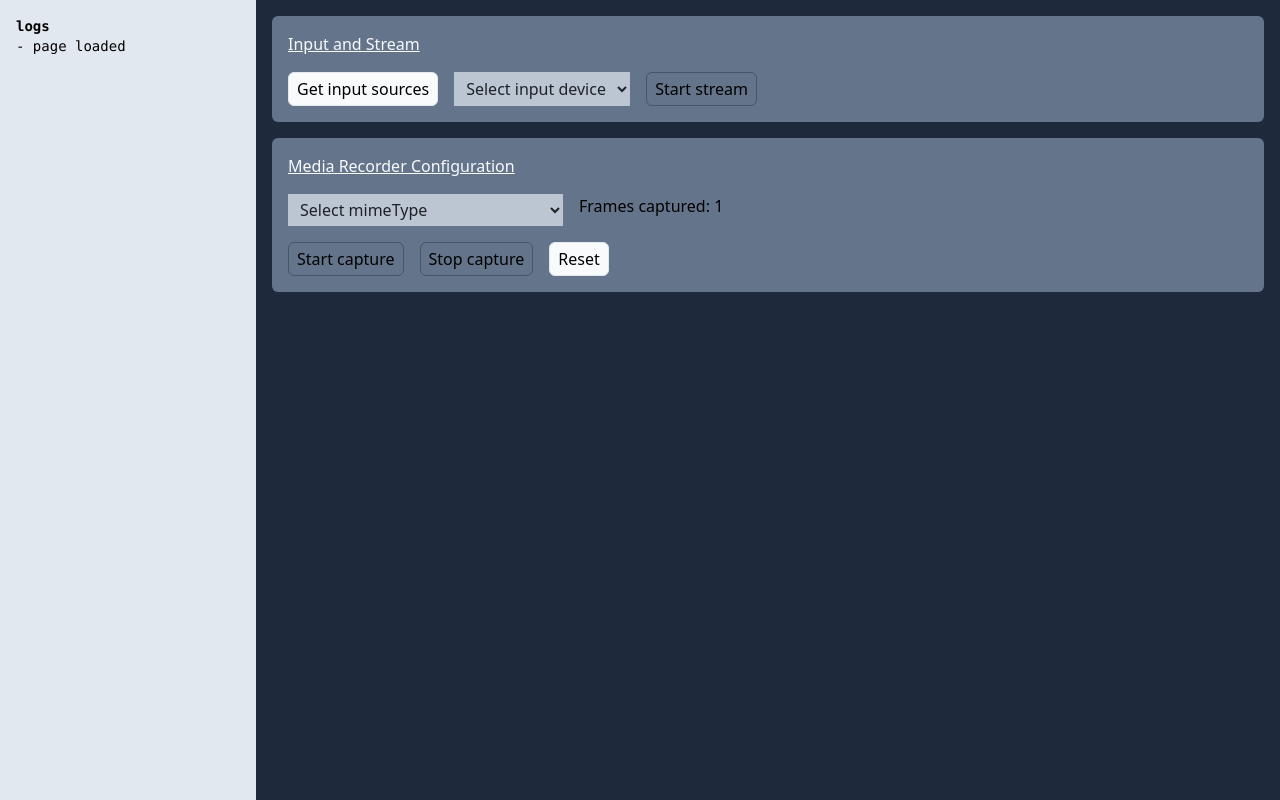
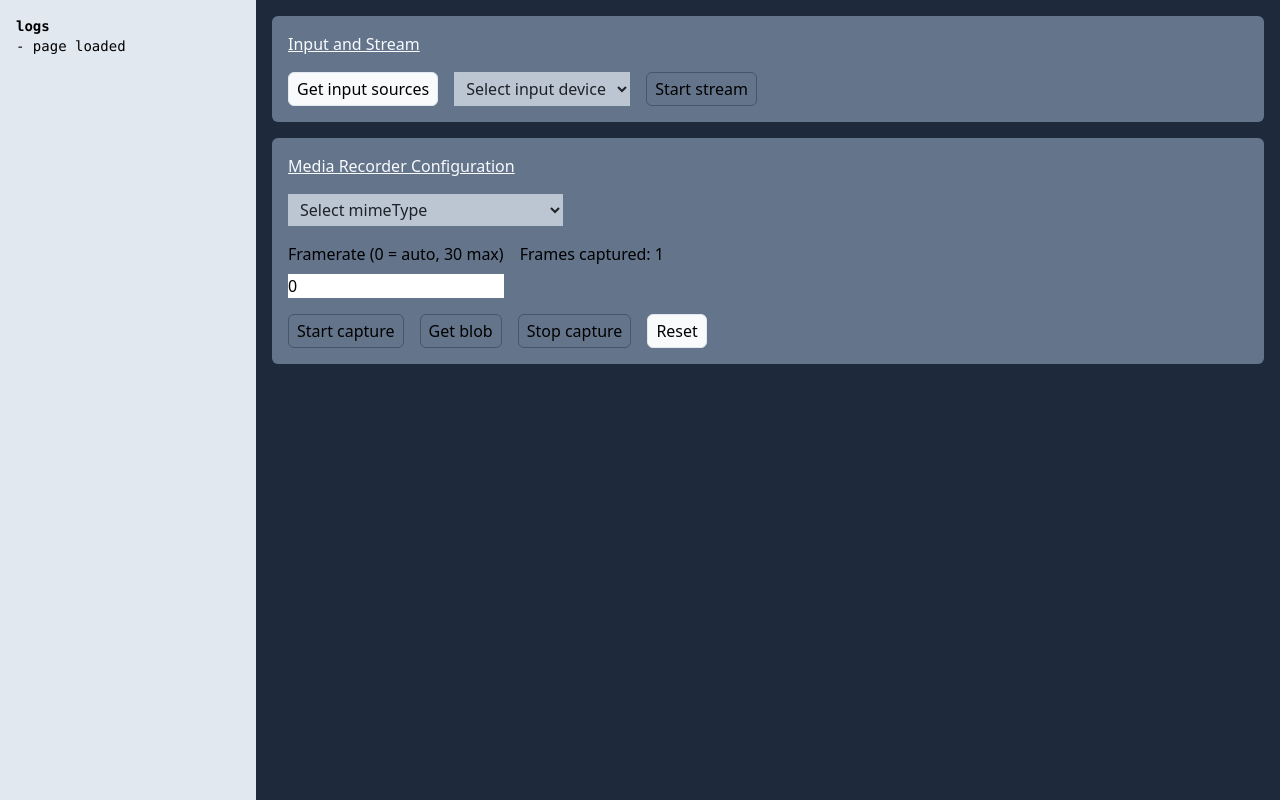
Before and after one commit to kiranmarshall/media-recorder-test, a Svelte app: page / in a window 1280 px wide. Built offline with nearby package versions, Linux system fonts and the light colour scheme.

Commit message:
add framerate and request frame data functionalities

```diff
--- a/src/App.svelte
+++ b/src/App.svelte
@@ -93,6 +93,22 @@
       mimeType: selectedMimetype,
     });
 
+    mediaRecorder.ondataavailable = ({ data }) => {
+      console.log("data available", data);
+      chunks.push(data);
+
+      // let chunkNo = 0;
+      // const link = document.createElement("a");
+      // link.href = URL.createObjectURL(data);
+      // link.download = `video_chunk_${chunkNo + 1}.webm`;
+
+      // document.body.appendChild(link);
+      // link.click();
+
+      // document.body.removeChild(link);
+      // chunkNo++;
+    };
+
     mediaRecorder.addEventListener("stop", onStop);
 
     updateLogs("media recorder configured");
@@ -103,6 +119,7 @@
   let isCapturing = false;
   let captureComplete = false;
 
+  let frameRate = 0;
   let capturedFrames = 1;
 
   async function startRecording() {
@@ -120,10 +137,13 @@
     ctx.clearRect(0, 0, width, height);
     ctx.drawImage(video, 0, 0);
 
-    console.log("captured", capturedFrames, "frames");
     capturedFrames++;
 
+    if (frameRate === 0) {
       video.requestVideoFrameCallback(startRecording);
+    } else {
+      setTimeout(startRecording, 1000 / frameRate);
+    }
   }
 
   async function endRecording() {
@@ -131,11 +151,6 @@
     captureComplete = true;
     isCapturing = false;
     isEncoding = true;
-
-    mediaRecorder.ondataavailable = ({ data }) => {
-      console.log("data available", data);
-      chunks.push(data);
-    };
 
     mediaRecorder.stop();
     isEncoding = false;
@@ -158,16 +173,16 @@
 </script>
 
 <div class="grid grid-cols-5 grow">
-  <div class="col-span-1 bg-slate-200 p-4 font-mono text-sm overflow-hiden overflow-y-scroll">
+  <div class="col-span-1 p-4 overflow-y-scroll font-mono text-sm bg-slate-200 overflow-hiden">
     <p class="font-bold">logs</p>
     {#each logs as log}
       <p class={log.includes("encoder log:") ? "encoder-log" : ""}>- {log}</p>
     {/each}
   </div>
 
-  <main class="col-span-4 bg-slate-800 p-4 space-y-4">
+  <main class="col-span-4 p-4 space-y-4 bg-slate-800">
     <div class="contain">
-      <p class="text-slate-50 underline">Input and Stream</p>
+      <p class="underline text-slate-50">Input and Stream</p>
 
       <div class="flex items-start gap-4">
         <button disabled={inputsFetched} on:click={getInputSources}>Get input sources</button>
@@ -184,15 +199,20 @@
     </div>
 
     <div class="contain">
-      <p class="text-slate-50 underline">Media Recorder Configuration</p>
+      <p class="underline text-slate-50">Media Recorder Configuration</p>
 
-      <div class="flex items-start gap-4">
       <select disabled={!webcamStreamReady} bind:value={selectedMimetype}>
         <option>Select mimeType</option>
         {#each mimeTypes as mimeType}
           <option value={mimeType}>{mimeType}</option>
         {/each}
       </select>
+
+      <div class="flex items-start gap-4">
+        <label class="flex flex-col gap-2">
+          <span>Framerate (0 = auto, 30 max)</span>
+          <input type="number" bind:value={frameRate} min="0" max="30" />
+        </label>
 
         <div>
           Frames captured: {capturedFrames}
@@ -204,6 +224,12 @@
           disabled={isCapturing || isEncoding || !mimeTypeSupported || !webcamStreamReady}
           on:click={startRecording}>Start capture</button
         >
+
+        <button
+          disabled={!isCapturing || isEncoding || !mimeTypeSupported || !webcamStreamReady}
+          on:click={() => mediaRecorder.requestData()}>Get blob</button
+        >
+
         <button disabled={isEncoding || !webcamStreamReady} on:click={endRecording}
           >Stop capture</button
         >
@@ -211,7 +237,7 @@
         <button on:click={reset}>Reset</button>
       </div>
     </div>
-    <video bind:this={video}><track kind="captions" /></video>
+    <video class="max-w-full" bind:this={video}><track kind="captions" /></video>
 
     <canvas hidden {height} {width} bind:this={canvas}></canvas>
   </main>
```
Lines whose indentation alone changed are shown as unchanged.
